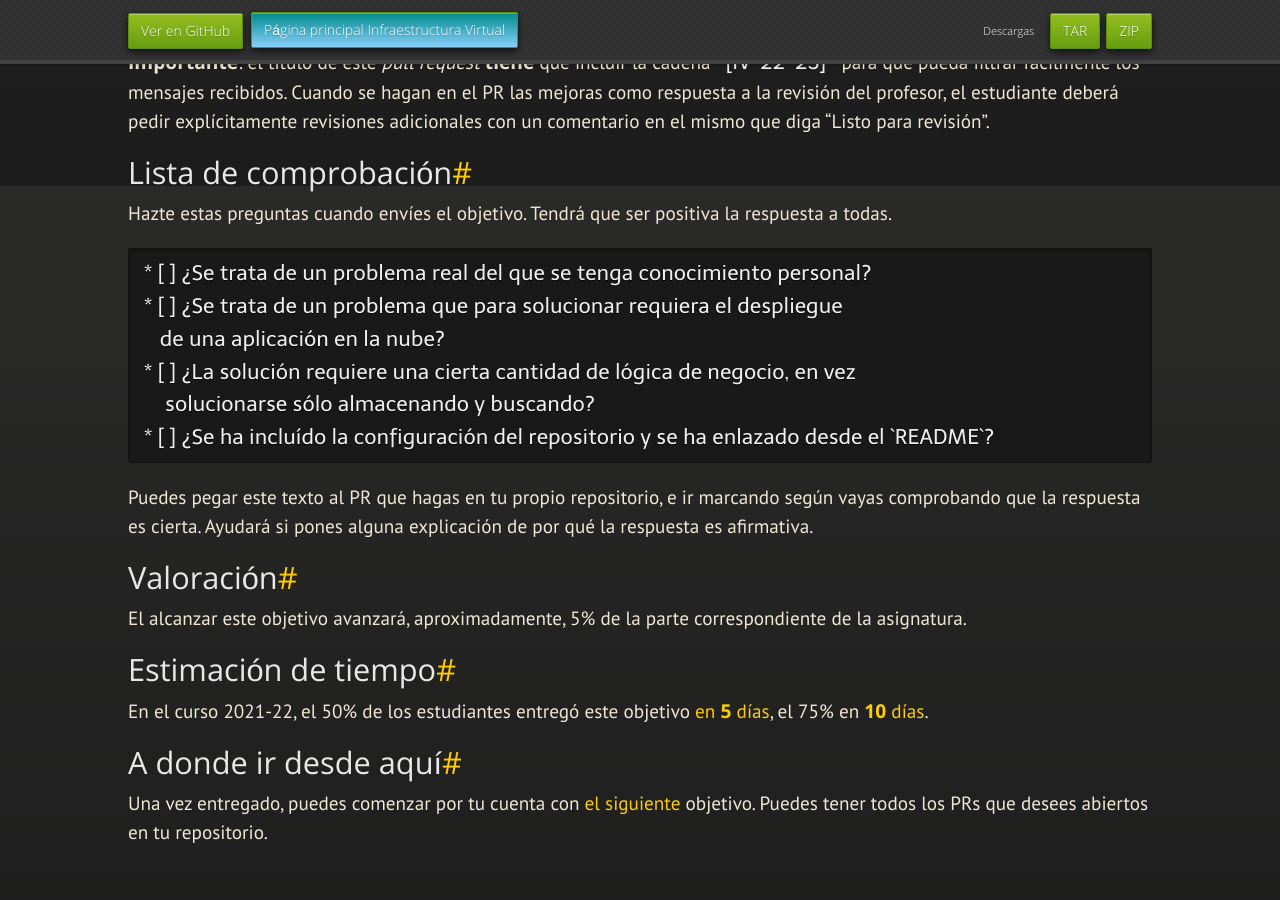
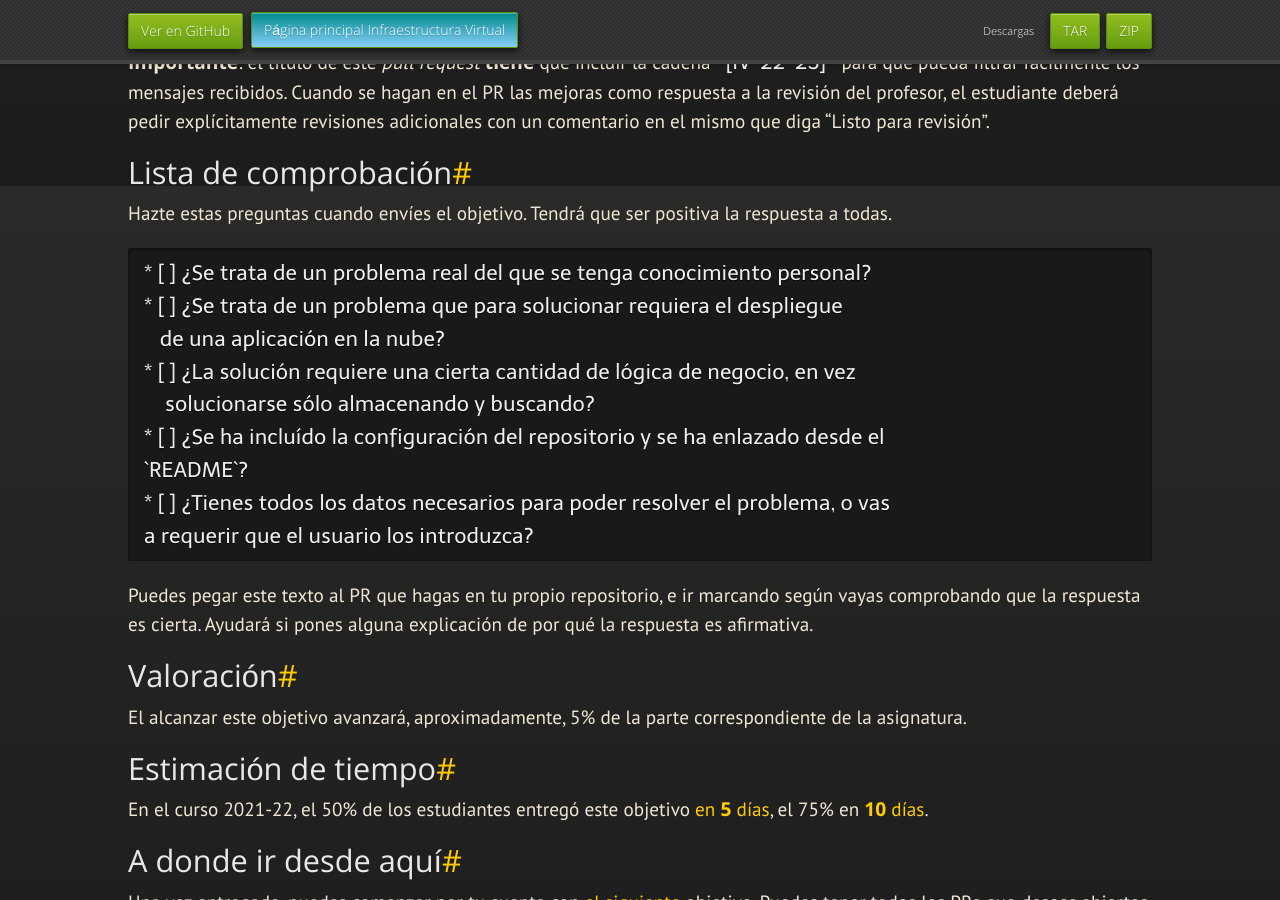
Before and after one commit to JJ/IV, a Jekyll site: the page built from documentos/proyecto/0.Repositorio.md, in a window 1280 px wide and 900 px high, scrolled down 6114 px. Built offline with Jekyll 4.4.1, drawn with Linux system fonts in a browser that asks for light colours; nearby versions of some CDN libraries; some web fonts are replaced; our own code applies the rules of GitHub Pages for plain Markdown files.

Commit message:
Sync documentos/proyecto/0.Repositorio.md de master a gh-pages

````diff
--- a/documentos/proyecto/0.Repositorio.md
+++ b/documentos/proyecto/0.Repositorio.md
@@ -351,7 +351,10 @@ positiva la respuesta a todas.
    de una aplicación en la nube?
 * [ ] ¿La solución requiere una cierta cantidad de lógica de negocio, en vez
     solucionarse sólo almacenando y buscando?
-* [ ] ¿Se ha incluído la configuración del repositorio y se ha enlazado desde el `README`?
+* [ ] ¿Se ha incluído la configuración del repositorio y se ha enlazado desde el
+`README`?
+* [ ] ¿Tienes todos los datos necesarios para poder resolver el problema, o vas
+a requerir que el usuario los introduzca?
 ```
 
 Puedes pegar este texto al PR que hagas en tu propio repositorio, e ir marcando
````
